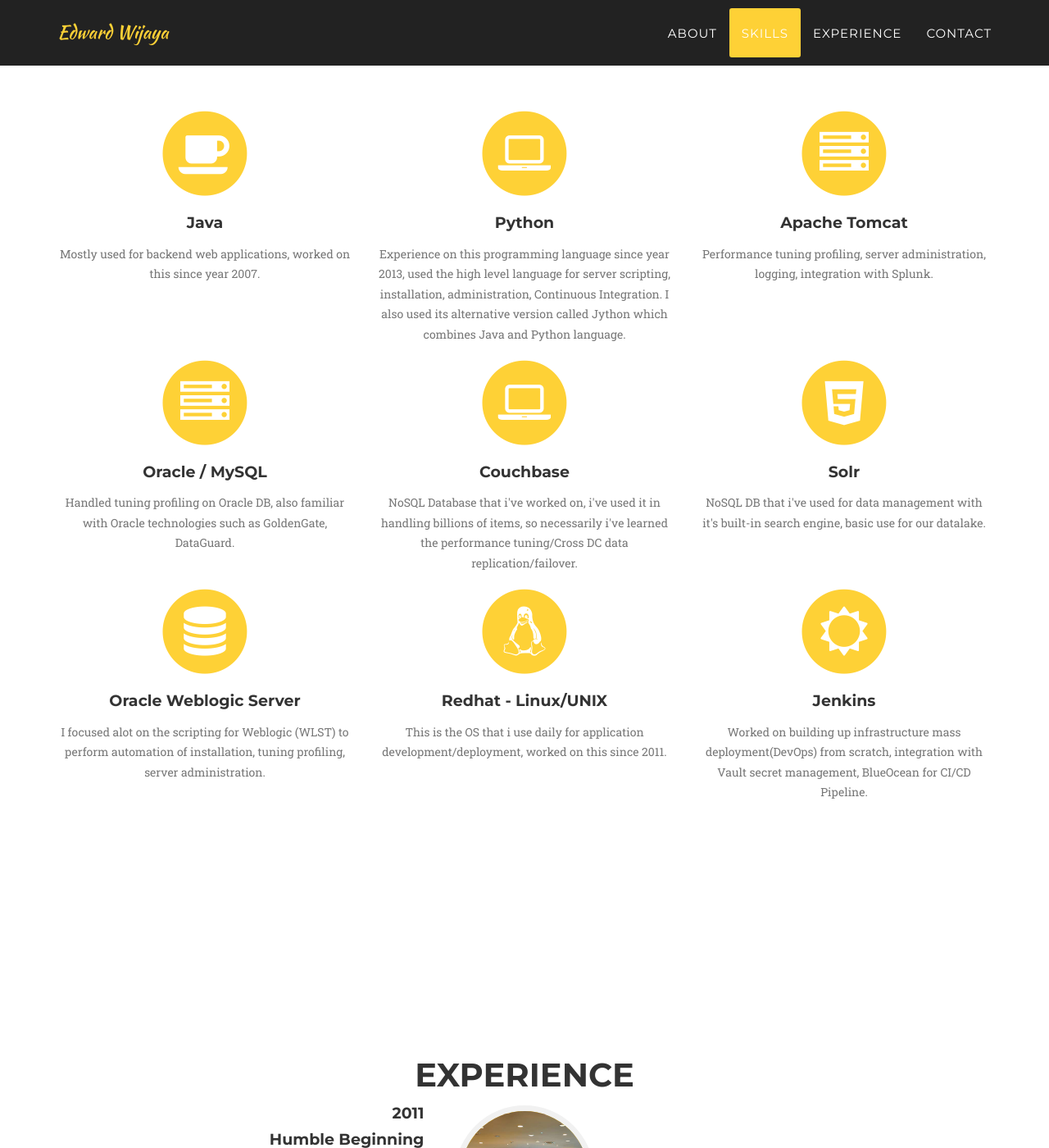
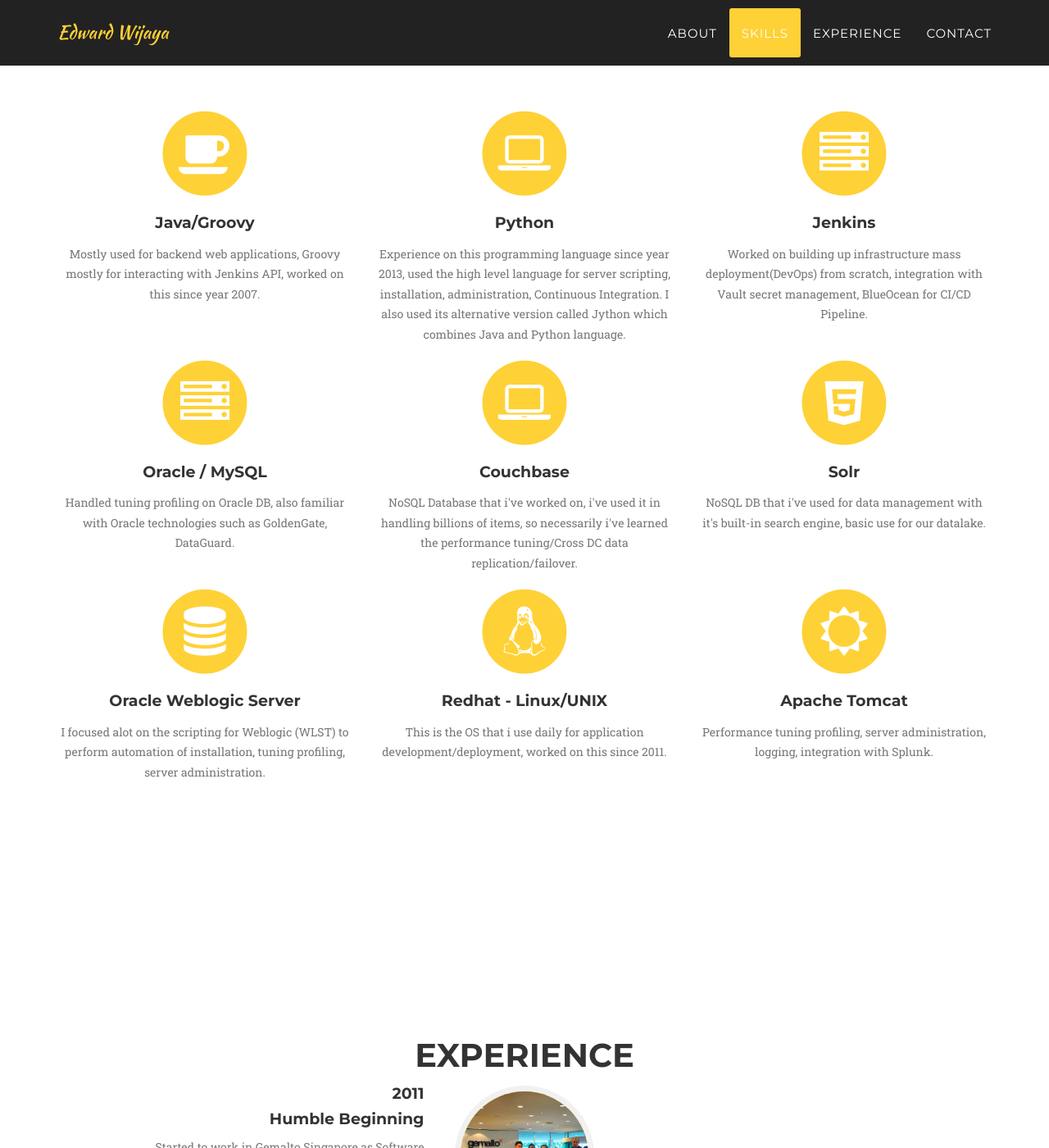
Before and after one commit to edwardwijaya/edwardwijaya.github.io, a Jekyll site: the page built from index.html, in a window 1280 px wide and 1400 px high, scrolled down 1907 px. Shown: the whole window at 82% size. Built offline with Jekyll 4.4.1, drawn with Linux system fonts in a browser that asks for light colours; some web fonts are replaced.

Commit message:
Update skills.html

```diff
--- a/_includes/skills.html
+++ b/_includes/skills.html
@@ -13,8 +13,8 @@
                         <i class="fa fa-circle fa-stack-2x text-primary"></i>
                         <i class="fa fa-coffee fa-stack-1x fa-inverse"></i>
                     </span>
-                    <h4 class="skills-heading">Java</h4>
-                    <p class="text-muted">Mostly used for backend web applications, worked on this since year 2007.</p>
+                    <h4 class="skills-heading">Java/Groovy</h4>
+                    <p class="text-muted">Mostly used for backend web applications, Groovy mostly for interacting with Jenkins API,  worked on this since year 2007.</p>
                 </div>
                 <div class="col-md-4">
                     <span class="fa-stack fa-4x">
@@ -29,8 +29,8 @@
                         <i class="fa fa-circle fa-stack-2x text-primary"></i>
                         <i class="fa fa-server fa-stack-1x fa-inverse"></i>
                     </span>
-                    <h4 class="skills-heading">Apache Tomcat</h4>
-                    <p class="text-muted">Performance tuning profiling, server administration, logging, integration with Splunk.</p>
+                    <h4 class="skills-heading">Jenkins</h4>
+                    <p class="text-muted">Worked on building up infrastructure mass deployment(DevOps) from scratch, integration with Vault secret management, BlueOcean for CI/CD Pipeline.</p>
                 </div>
 
             </div>
@@ -82,8 +82,8 @@
                         <i class="fa fa-circle fa-stack-2x text-primary"></i>
                         <i class="fa fa-sun-o fa-stack-1x fa-inverse"></i>
                     </span>
-                    <h4 class="skills-heading">Jenkins</h4>
-                    <p class="text-muted">Worked on building up infrastructure mass deployment(DevOps) from scratch, integration with Vault secret management, BlueOcean for CI/CD Pipeline.</p>
+                    <h4 class="skills-heading">Apache Tomcat</h4>
+                    <p class="text-muted">Performance tuning profiling, server administration, logging, integration with Splunk.</p>
                 </div>
             </div>
         </div>
```
